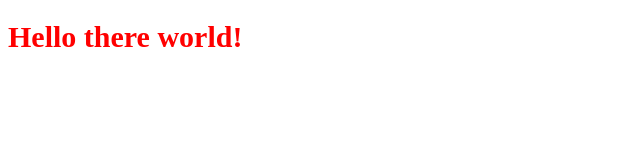
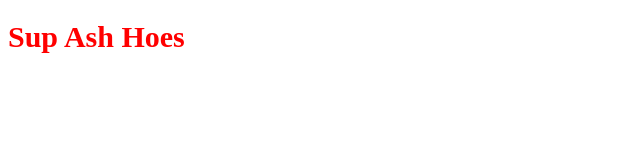
Before and after one commit to Rokio117/github-pages-demo, a plain HTML site: page index.html in a window 1280 px wide. Shown: the whole page, without its empty margins (0-640 px from the left). Drawn offline with Linux system fonts and the light colour scheme.

Commit message:
Update index.html
Funny add

```diff
--- a/index.html
+++ b/index.html
@@ -5,6 +5,6 @@
   <link rel="stylesheet" type="text/css" href="./main.css">
 </head>
 <body>
-  <h1>Hello there world!</h1>
+  <h1>Sup Ash Hoes</h1>
 </body>
 </html>
```
